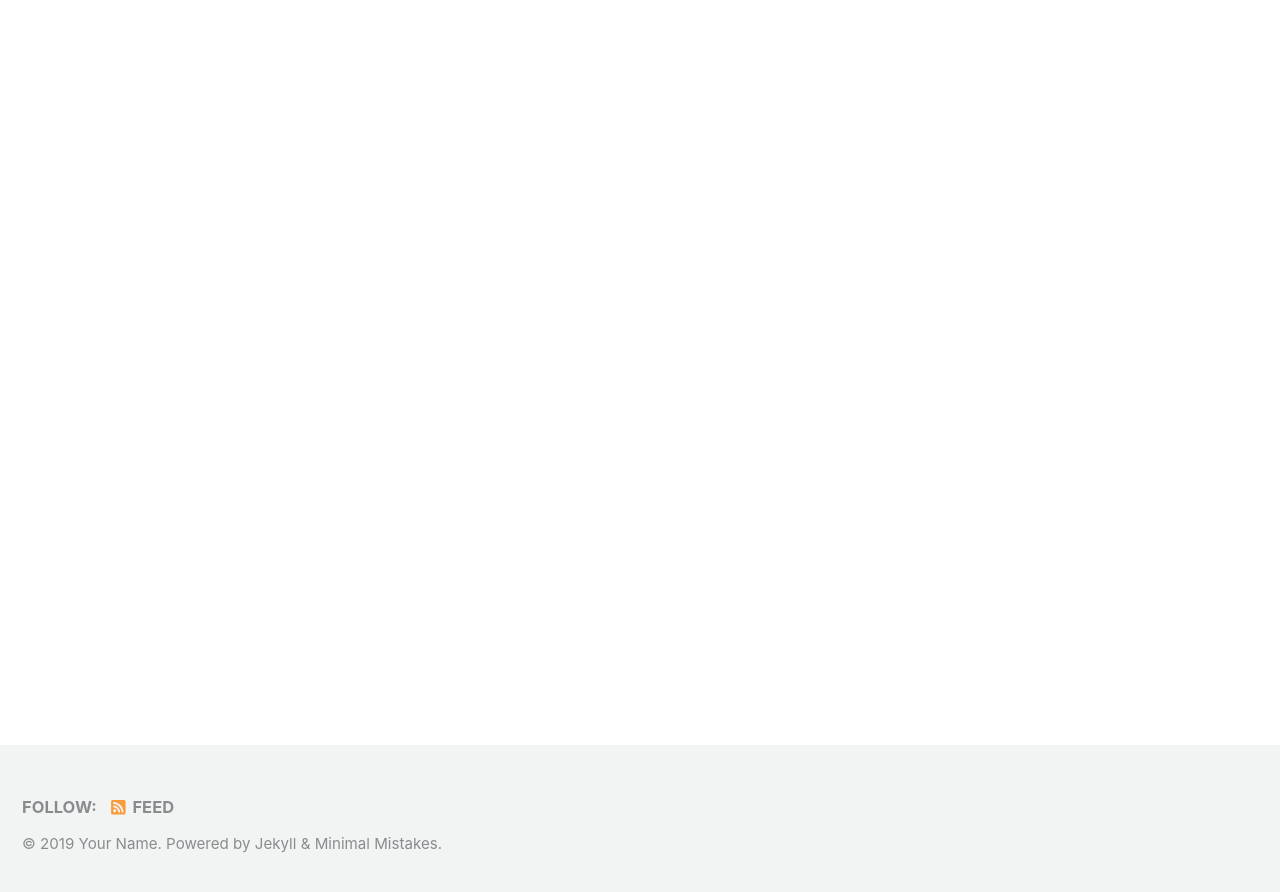
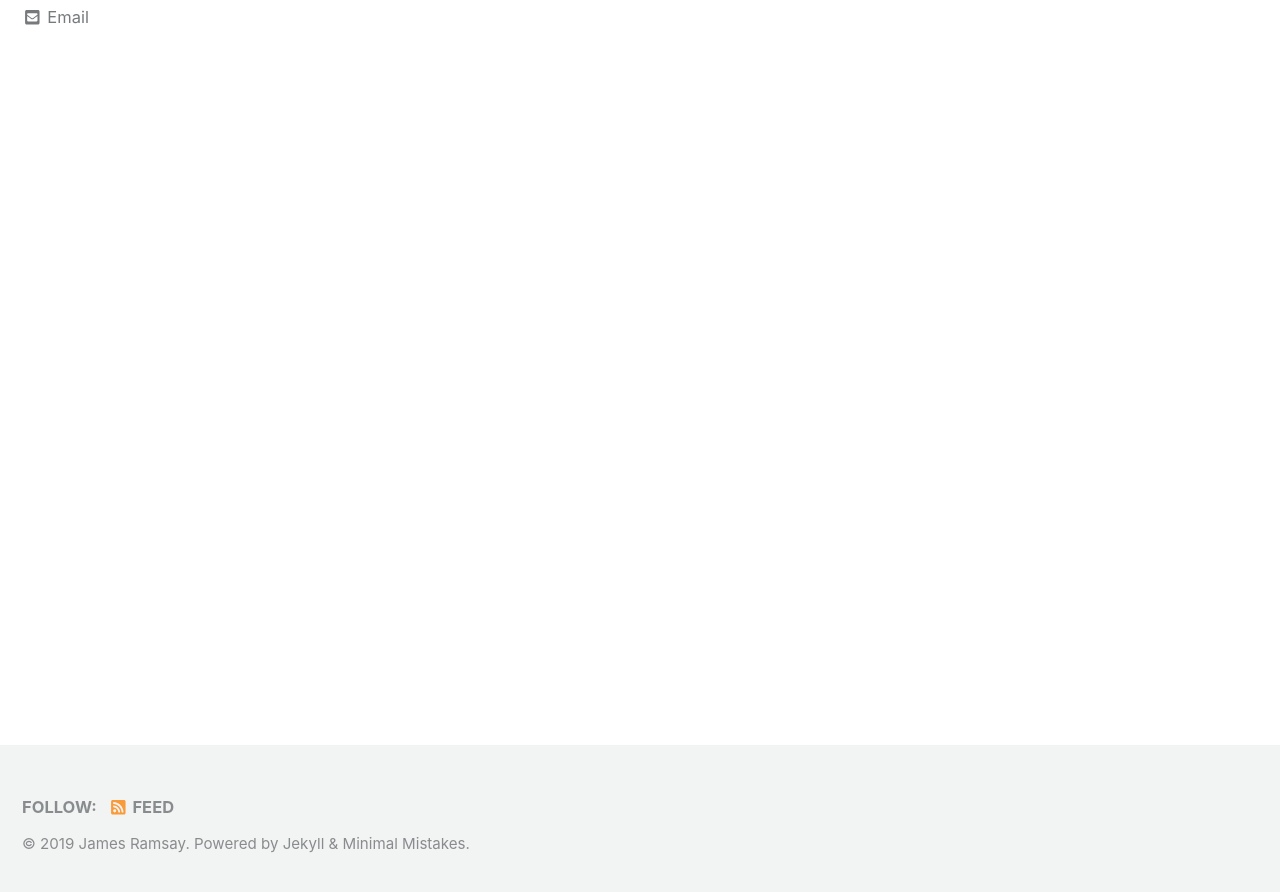
Before and after one commit to jamesramsay100/jamesramsay100.github.io, a Jekyll site: the page built from index.html, in a window 1280 px wide and 900 px high, scrolled down 222 px. Shown: the top 892 px of the window. Built offline with Jekyll 4.4.1, drawn with Linux system fonts in a browser that asks for light colours; cached includes are drawn as plain includes; the list of posts is cut into pages by our own code; some of the changed text lies outside the part shown.

Commit message:
Github page first commit

```diff
--- a/_config.yml
+++ b/_config.yml
@@ -16,10 +16,10 @@ minimal_mistakes_skin    : "default" # "air", "aqua", "contrast", "dark", "dirt"
 
 # Site Settings
 locale                   : "en-US"
-title                    : "Site Title"
+title                    : "James Ramsay"
 title_separator          : "-"
-name                     : "Your Name"
-description              : "An amazing website."
+name                     : "James Ramsay"
+description              : "Portfolio"
 url                      : # the base hostname & protocol for your site e.g. "https://mmistakes.github.io"
 baseurl                  : # the subpath of your site, e.g. "/blog"
 repository               : # GitHub username/repo-name e.g. "mmistakes/minimal-mistakes"
@@ -106,15 +106,15 @@ analytics:
 
 # Site Author
 author:
-  name             : "Your Name"
+  name             : "James Ramsay"
   avatar           : # path of avatar image, e.g. "/assets/images/bio-photo.jpg"
-  bio              : "I am an amazing person."
-  location         : "Somewhere"
+  bio              : "Portfolio"
+  location         : "London, UK"
   email            :
   links:
     - label: "Email"
       icon: "fas fa-fw fa-envelope-square"
-      # url: mailto:your.name@email.com
+      url: mailto:your.name@email.com
     - label: "Website"
       icon: "fas fa-fw fa-link"
       # url: "https://your-website.com"
```
